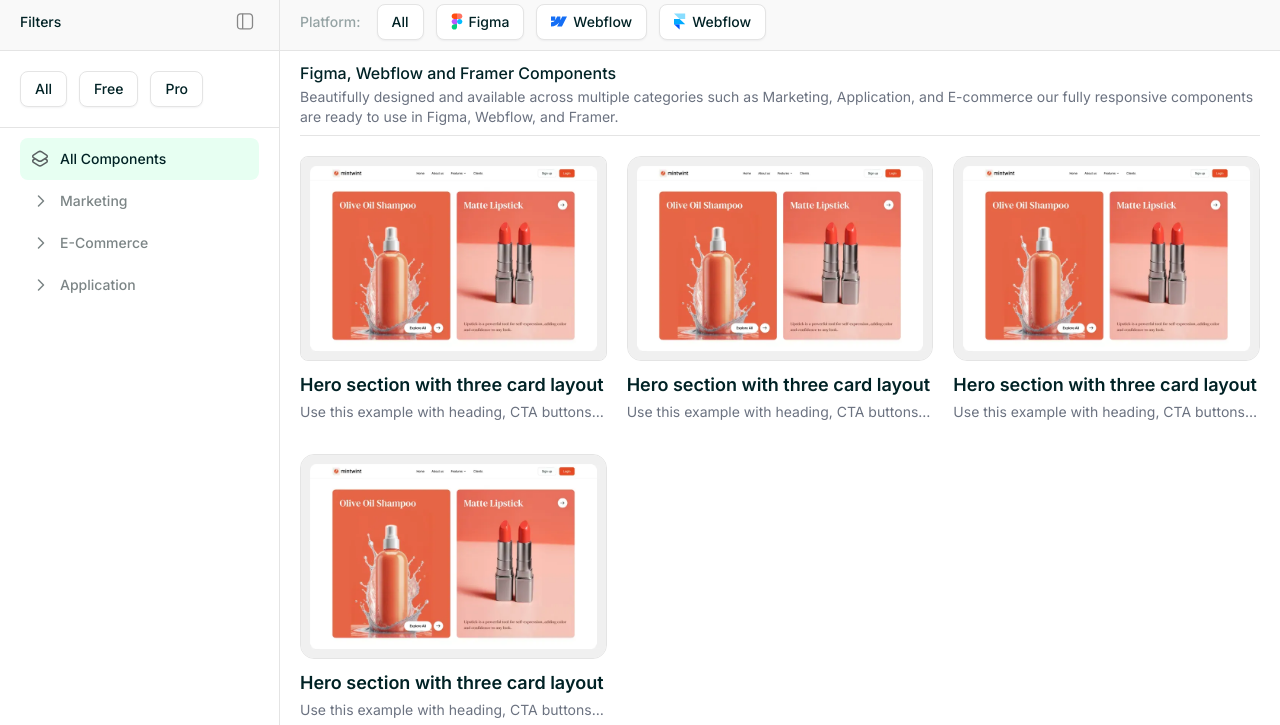
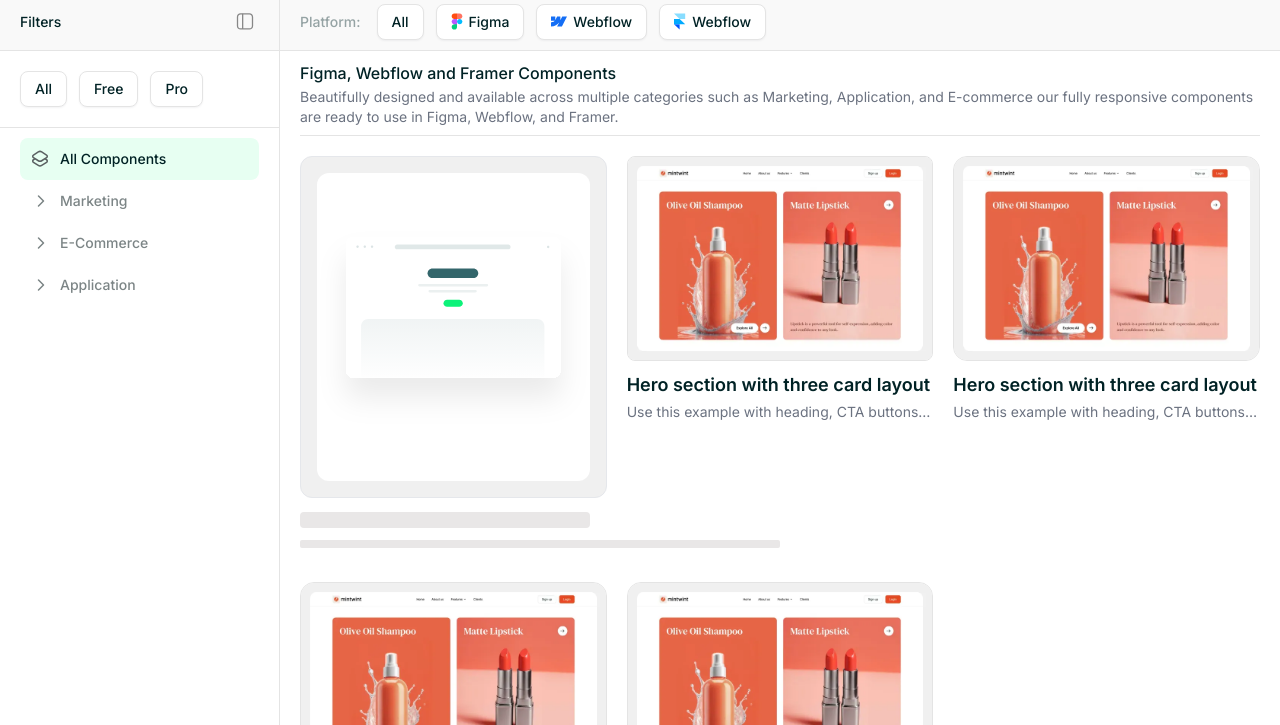
Before and after one commit to hinalpithadia/Mintwint, a website: page components.html in a window 1280 px wide. Shown: the part 75-800 px from the top of the page. Drawn offline with nearby package versions, Linux system fonts and the light colour scheme.

Commit message:
css changes added

```diff
--- a/assets/css/input.css
+++ b/assets/css/input.css
@@ -263,9 +263,13 @@
         width: 10px;
         margin: 0 0 0 -6px !important;
     }
-    .tab-btn.active {
-        @apply bg-[#E6ECED] border-[#E6ECED]
-    }
+      .tab-btn.active {
+   border-color: #2DC38C !important;
+   background-color: #fff !important;
+  }
+    /* .tab-btn.active {
+        @apply bg-[#fff] border-[#E6ECED]
+    } */
     .border-none{
         border:none!important;
     }
--- a/components.html
+++ b/components.html
@@ -445,6 +445,54 @@
           </div>
           <div class="py-5 grid gap-5"
             :class="{'grid-cols-1 sm:grid-cols-2 md:grid-cols-2 xl:grid-cols-3': sidebarOpen, 'grid-cols-1 md:grid-cols-2 lg:grid-cols-3 xl:grid-cols-4': !sidebarOpen}">
+            <div class="card group ">
+              <div class="relative overflow-hidden bg-[#F0F0F0] min-h-[340px] border border-[#E5E7EB] p-4 flex justify-center items-center rounded-xl">
+                <div class="bg-white w-full h-full py-12 rounded-xl flex justify-center items-center">
+              <svg width="291" height="212" viewBox="0 0 291 212" fill="none" xmlns="http://www.w3.org/2000/svg">
+<g filter="url(#filter0_d_3439_997)">
+<g clip-path="url(#clip0_3439_997)">
+<rect x="31" y="10" width="229" height="150" rx="8" fill="white"/>
+<path d="M47 105.026C47 100.778 50.4586 97.334 54.725 97.334H234.975C239.241 97.334 242.7 100.778 242.7 105.026V164.001H47V105.026Z" fill="url(#paint0_linear_3439_997)" fill-opacity="0.06"/>
+<path d="M166.925 43.4883H123.15C120.306 43.4883 118 45.7843 118 48.6165C118 51.4487 120.306 53.7447 123.15 53.7447H166.925C169.769 53.7447 172.075 51.4487 172.075 48.6165C172.075 45.7843 169.769 43.4883 166.925 43.4883Z" fill="#004046" fill-opacity="0.8"/>
+<path d="M151.737 76.8203H138.862C136.729 76.8203 135 78.5423 135 80.6665C135 82.7906 136.729 84.5126 138.862 84.5126H151.737C153.871 84.5126 155.6 82.7906 155.6 80.6665C155.6 78.5423 153.871 76.8203 151.737 76.8203Z" fill="#0CF279"/>
+<path d="M181.387 60.1543H109.287C108.576 60.1543 108 60.7283 108 61.4363C108 62.1444 108.576 62.7184 109.287 62.7184H181.387C182.098 62.7184 182.675 62.1444 182.675 61.4363C182.675 60.7283 182.098 60.1543 181.387 60.1543Z" fill="#004046" fill-opacity="0.08"/>
+<path d="M169.212 66.5645H120.287C119.576 66.5645 119 67.1384 119 67.8465C119 68.5546 119.576 69.1286 120.287 69.1286H169.212C169.923 69.1286 170.5 68.5546 170.5 67.8465C170.5 67.1384 169.923 66.5645 169.212 66.5645Z" fill="#004046" fill-opacity="0.08"/>
+<path d="M43.2875 21.5661C43.9986 21.5661 44.575 20.9921 44.575 20.284C44.575 19.5759 43.9986 19.002 43.2875 19.002C42.5764 19.002 42 19.5759 42 20.284C42 20.9921 42.5764 21.5661 43.2875 21.5661Z" fill="#004046" fill-opacity="0.14"/>
+<path d="M51.0121 21.5641C51.7232 21.5641 52.2996 20.9901 52.2996 20.2821C52.2996 19.574 51.7232 19 51.0121 19C50.301 19 49.7246 19.574 49.7246 20.2821C49.7246 20.9901 50.301 21.5641 51.0121 21.5641Z" fill="#004046" fill-opacity="0.14"/>
+<path d="M58.7367 21.5641C59.4478 21.5641 60.0242 20.9901 60.0242 20.2821C60.0242 19.574 59.4478 19 58.7367 19C58.0257 19 57.4492 19.574 57.4492 20.2821C57.4492 20.9901 58.0257 21.5641 58.7367 21.5641Z" fill="#004046" fill-opacity="0.14"/>
+<path d="M246.713 21.8454C247.424 21.8454 248.001 21.2714 248.001 20.5633C248.001 19.8552 247.424 19.2812 246.713 19.2812C246.002 19.2812 245.426 19.8552 245.426 20.5633C245.426 21.2714 246.002 21.8454 246.713 21.8454Z" fill="#004046" fill-opacity="0.14"/>
+<path d="M204.025 18H85.575C84.1529 18 83 19.148 83 20.5641C83 21.9802 84.1529 23.1282 85.575 23.1282H204.025C205.447 23.1282 206.6 21.9802 206.6 20.5641C206.6 19.148 205.447 18 204.025 18Z" fill="#004046" fill-opacity="0.12"/>
+</g>
+</g>
+<defs>
+<filter id="filter0_d_3439_997" x="0" y="0" width="291" height="212" filterUnits="userSpaceOnUse" color-interpolation-filters="sRGB">
+<feFlood flood-opacity="0" result="BackgroundImageFix"/>
+<feColorMatrix in="SourceAlpha" type="matrix" values="0 0 0 0 0 0 0 0 0 0 0 0 0 0 0 0 0 0 127 0" result="hardAlpha"/>
+<feOffset dy="21"/>
+<feGaussianBlur stdDeviation="15.5"/>
+<feComposite in2="hardAlpha" operator="out"/>
+<feColorMatrix type="matrix" values="0 0 0 0 0 0 0 0 0 0 0 0 0 0 0 0 0 0 0.08 0"/>
+<feBlend mode="normal" in2="BackgroundImageFix" result="effect1_dropShadow_3439_997"/>
+<feBlend mode="normal" in="SourceGraphic" in2="effect1_dropShadow_3439_997" result="shape"/>
+</filter>
+<linearGradient id="paint0_linear_3439_997" x1="144.85" y1="97.334" x2="144.85" y2="164.001" gradientUnits="userSpaceOnUse">
+<stop stop-color="#004046"/>
+<stop offset="1" stop-color="#004046" stop-opacity="0"/>
+</linearGradient>
+<clipPath id="clip0_3439_997">
+<rect x="31" y="10" width="229" height="150" rx="8" fill="white"/>
+</clipPath>
+</defs>
+</svg>
+</div>
+
+
+              </div>
+              <div class="py-3.5">
+                <div class="w-[290px] h-4 bg-[#E9E7E7] rounded mb-3" ></div>
+                <div class="w-[480px] mr-3 h-2 bg-[#E9E7E7] rounded-[2px]"></div>
+              </div>
+            </div>
             <div class="card group">
               <div class="relative overflow-hidden">
                 <img src="assets/images/compo-1.webp" alt="" class="rounded-[8px]">
```
Also changed, not shown: how-to-use.html (+18 -18 lines), assets/css/output.css.
